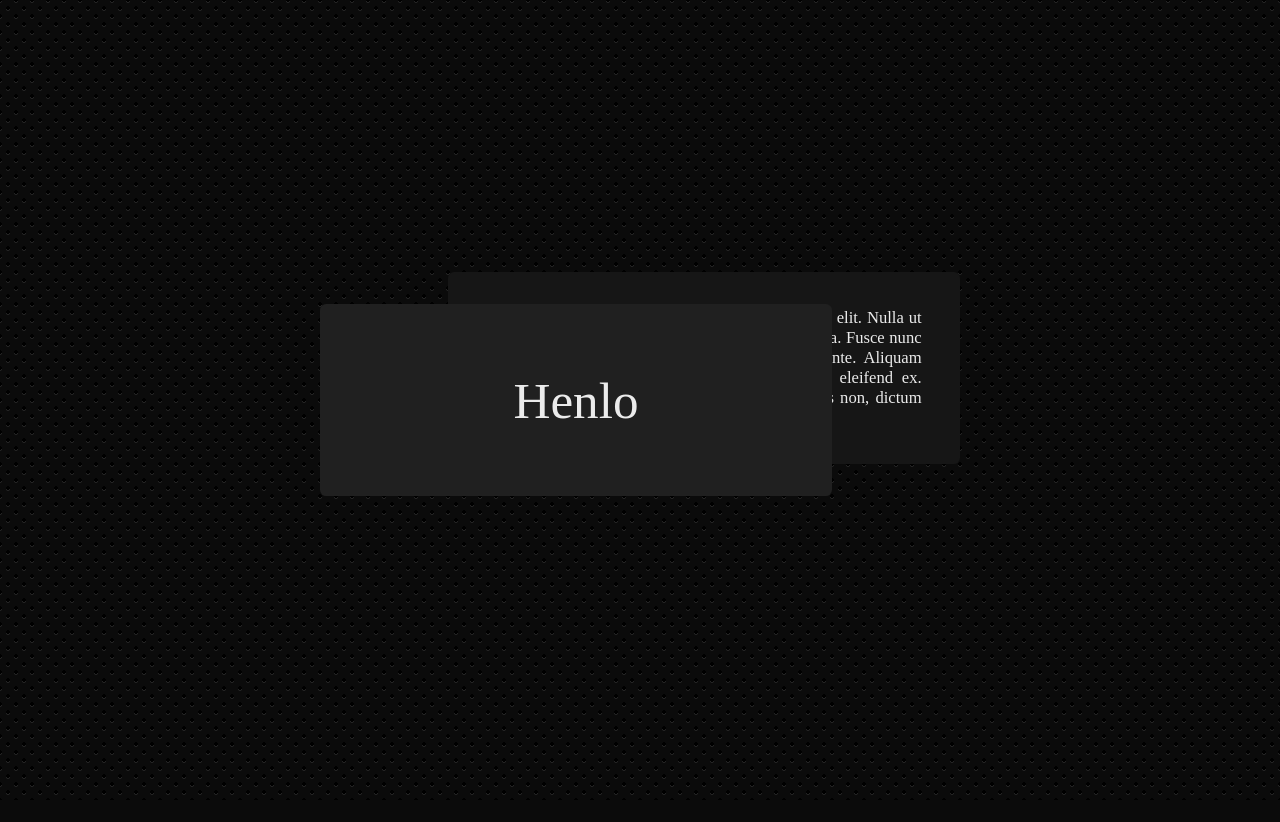
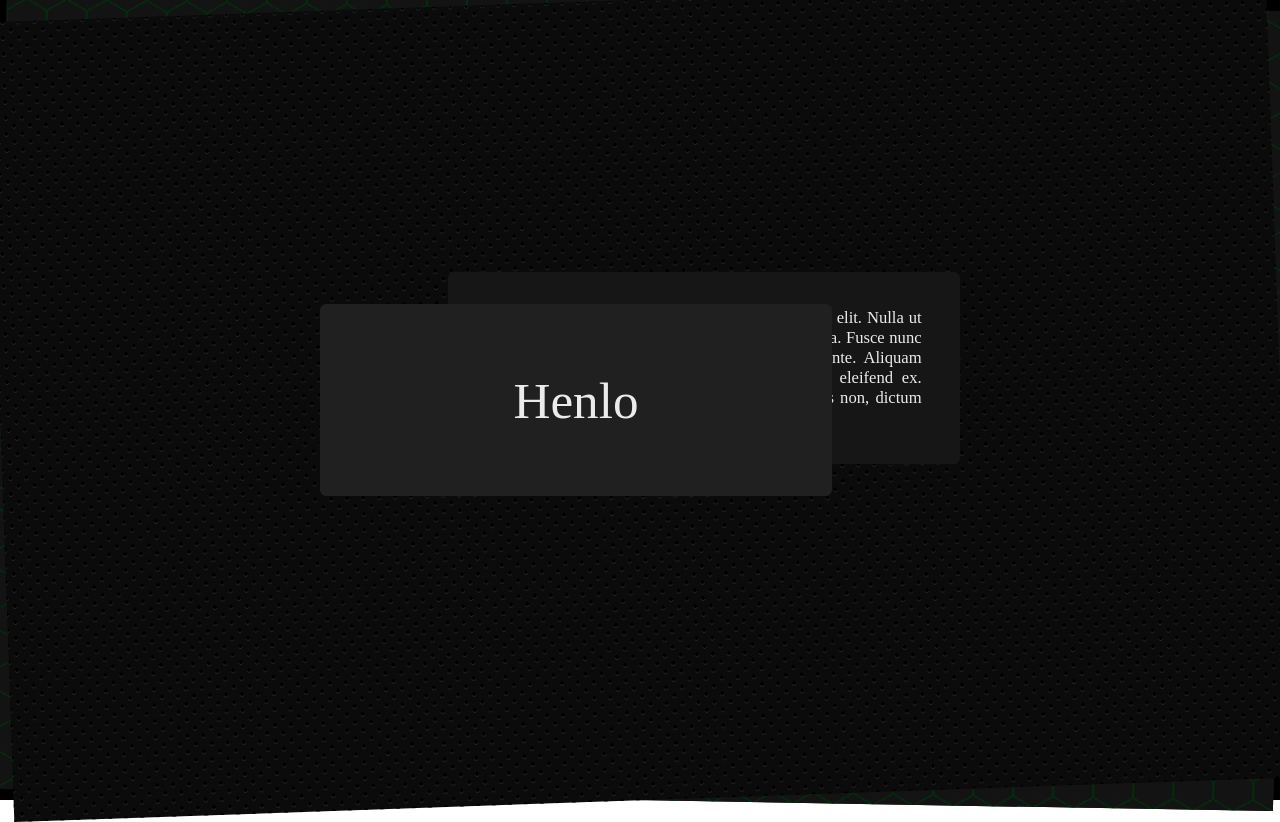
Before and after one commit to Kamilek7/HTML-Updater, a PHP site: page / in a window 1280 px wide. Before the commit the page ends 795 px from the top, so only its background shows below. Run offline with PHP 8.4, Linux system fonts and the light colour scheme.

Commit message:
sliding cards

```diff
--- a/index.html
+++ b/index.html
@@ -27,7 +27,6 @@
                         <div class="window"></div>
                         <div class="window"></div>
                         <div class="window"></div>
-                        <div class="window"></div>
                     </div>
                 </div>
             </div>
--- a/main.js
+++ b/main.js
@@ -27,7 +27,7 @@ function scrollManager(eventDelta)
     clearTimeout(wheelReset);
     scrolling += eventDelta/ Math.abs(eventDelta)
 
-    if (scrolling < -4)
+    if (scrolling < -3)
     {
         scrolling = 0;
         if (currentPage<numberOfPages-1)
@@ -38,7 +38,7 @@ function scrollManager(eventDelta)
 
 
     }
-    else if (scrolling > 4)
+    else if (scrolling > 3)
     {
         scrolling = 0;
         if (currentPage>0)
--- a/styles.css
+++ b/styles.css
@@ -28,6 +28,8 @@ body
         background-size:16px 16px;
     animation-duration: 0.6s;
     animation-fill-mode: forwards;
+
+    transform: rotate(-2deg);
 }
 #placeholder
 {
@@ -37,6 +39,7 @@ body
     width:50%;
     height:50%;
     position: absolute;
+    transform: rotate(2deg);
 }
 .mainBoxes
 {
@@ -105,7 +108,8 @@ body
         linear-gradient(150deg,#131314 24%,#032c0c 0,#032c0c 26%,rgba(240,166,17,0) 0,rgba(240,166,17,0) 74%,#032c0c 0,#032c0c 76%,#131314 0)0 0,
         linear-gradient(30deg,#131314 24%,#032c0c 0,#032c0c 26%,rgba(240,166,17,0) 0,rgba(240,166,17,0) 74%,#032c0c 0,#032c0c 76%,#131314 0)0 0,
         linear-gradient(90deg,#032c0c 2%,#131314 0,#131314 98%,#032c0c 0%)0 0 #131314;
-        background-size: 40px 60px;
+    background-size: 40px 60px;
+    transform: rotate(1deg);
 }
 
 #projectBox
@@ -115,6 +119,7 @@ body
     background-color: #1d1d1d;
     border: #045717 solid 1px;
     border-radius: 0.5vw;
+    transform: rotate(-1deg);
 }
 
 #test
@@ -133,7 +138,7 @@ body
     justify-content: center;
     animation-duration: 0.6s;
     animation-fill-mode: forwards;
-    background-color: rgb(139, 239, 147);
+    background-color: rgb(0, 0, 0);
 }
 
 
@@ -196,10 +201,6 @@ body
     background-color: white;
     transition: all ease-in-out 0.3s;
 }
-.window:last-child
-{
-    display:block;
-}
 
 .window:hover
 {
@@ -245,7 +246,7 @@ body
     0%
     {
         position:absolute;
-        top: -100vh;
+        top: 95vh;
     }
     100%
     {
@@ -263,6 +264,6 @@ body
     100%
     {
         position:absolute;
-        top: -100vh;
+        top: 95vh;
     }
 }
```
